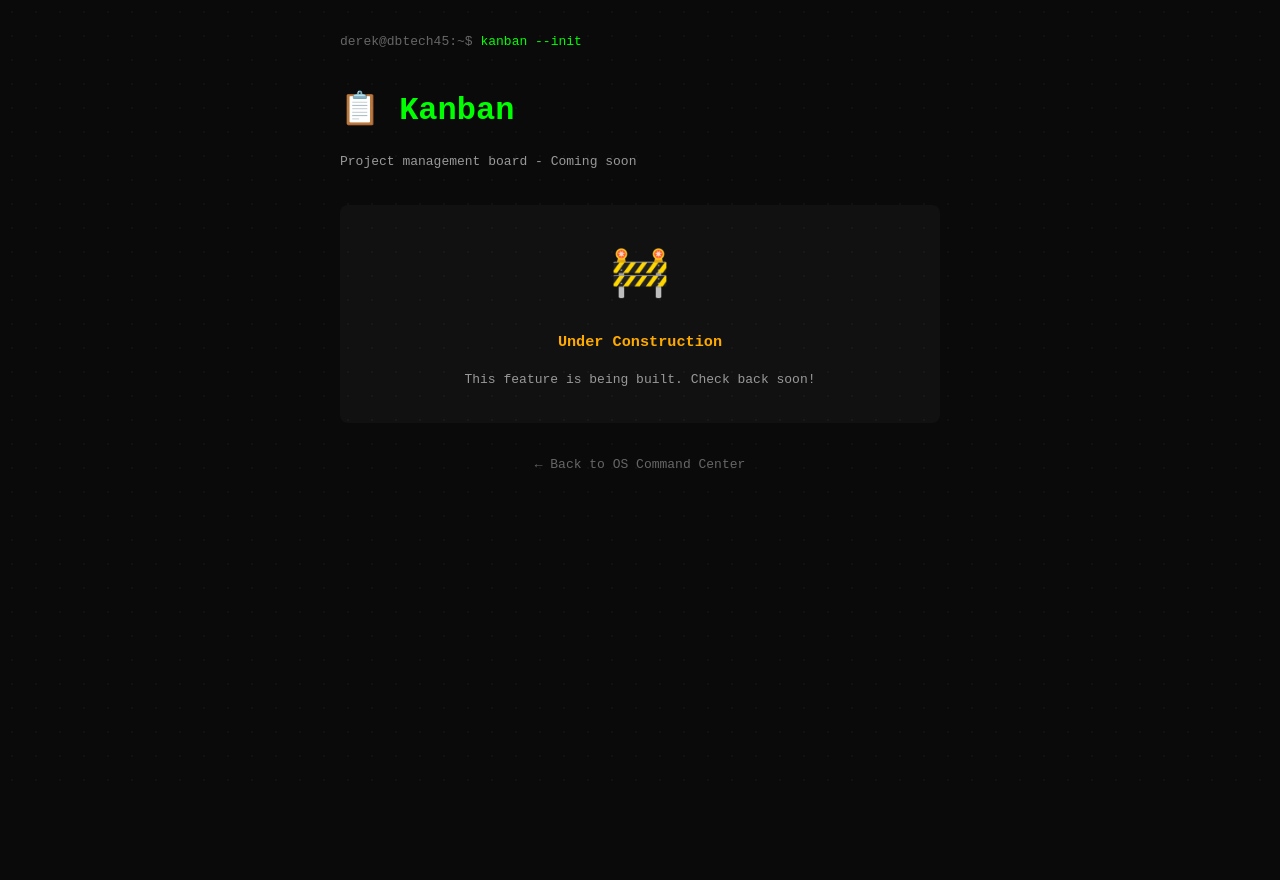
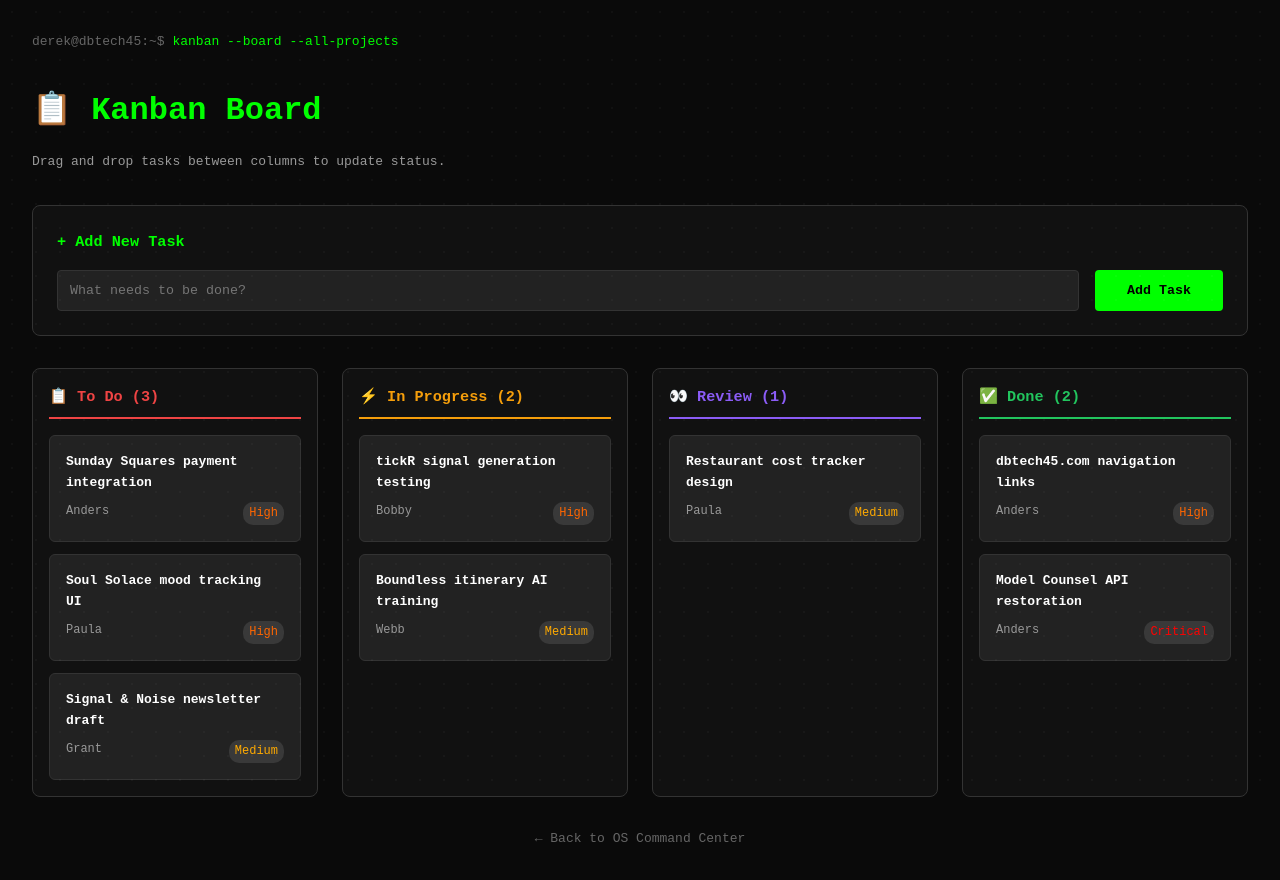
Before and after one commit to Milobuilds45/dbtech45, a Next.js app: page /kanban in a window 1280 px wide. Before the commit the page ends 800 px from the top, so only its background shows below. Built offline with nearby package versions, Linux system fonts and the light colour scheme.

Commit message:
fix: restore better UX - remove green borders, restore Ideas Vault with card interface, add full drag-drop Kanban board

```diff
--- a/src/app/kanban/page.tsx
+++ b/src/app/kanban/page.tsx
@@ -1,19 +1,200 @@
+'use client';
+import { useState } from "react";
+
 export default function Kanban() {
+  const [tasks, setTasks] = useState({
+    todo: [
+      { id: '1', title: 'Sunday Squares payment integration', assignee: 'Anders', priority: 'High' },
+      { id: '2', title: 'Soul Solace mood tracking UI', assignee: 'Paula', priority: 'High' },
+      { id: '3', title: 'Signal & Noise newsletter draft', assignee: 'Grant', priority: 'Medium' }
+    ],
+    progress: [
+      { id: '4', title: 'tickR signal generation testing', assignee: 'Bobby', priority: 'High' },
+      { id: '5', title: 'Boundless itinerary AI training', assignee: 'Webb', priority: 'Medium' }
+    ],
+    review: [
+      { id: '6', title: 'Restaurant cost tracker design', assignee: 'Paula', priority: 'Medium' }
+    ],
+    done: [
+      { id: '7', title: 'dbtech45.com navigation links', assignee: 'Anders', priority: 'High' },
+      { id: '8', title: 'Model Counsel API restoration', assignee: 'Anders', priority: 'Critical' }
+    ]
+  });
+
+  const [newTask, setNewTask] = useState('');
+  const [draggedTask, setDraggedTask] = useState<any>(null);
+
+  const columns = [
+    { id: 'todo', title: '📋 To Do', color: '#ef4444' },
+    { id: 'progress', title: '⚡ In Progress', color: '#f59e0b' },
+    { id: 'review', title: '👀 Review', color: '#8b5cf6' },
+    { id: 'done', title: '✅ Done', color: '#22c55e' }
+  ];
+
+  const addTask = () => {
+    if (newTask.trim()) {
+      const task = {
+        id: Date.now().toString(),
+        title: newTask,
+        assignee: 'Unassigned',
+        priority: 'Medium'
+      };
+      setTasks(prev => ({
+        ...prev,
+        todo: [...prev.todo, task]
+      }));
+      setNewTask('');
+    }
+  };
+
+  const handleDragStart = (e: any, task: any, columnId: string) => {
+    setDraggedTask({ ...task, sourceColumn: columnId });
+  };
+
+  const handleDragOver = (e: any) => {
+    e.preventDefault();
+  };
+
+  const handleDrop = (e: any, targetColumn: string) => {
+    e.preventDefault();
+    if (!draggedTask) return;
+
+    const sourceColumn = draggedTask.sourceColumn;
+    if (sourceColumn === targetColumn) return;
+
+    setTasks(prev => ({
+      ...prev,
+      [sourceColumn]: prev[sourceColumn].filter((t: any) => t.id !== draggedTask.id),
+      [targetColumn]: [...prev[targetColumn], { ...draggedTask, sourceColumn: undefined }]
+    }));
+
+    setDraggedTask(null);
+  };
+
+  const getPriorityColor = (priority: string) => {
+    switch(priority) {
+      case 'Critical': return '#ff0000';
+      case 'High': return '#ff6600';
+      case 'Medium': return '#ffaa00';
+      case 'Low': return '#00ff00';
+      default: return '#999';
+    }
+  };
+
   return (
     <div style={{ minHeight: '100vh', backgroundColor: '#0a0a0a', color: '#00ff00', padding: '2rem' }}>
-      <div className="terminal" style={{ maxWidth: '600px', margin: '0 auto', fontFamily: 'monospace' }}>
+      <div style={{ maxWidth: '1400px', margin: '0 auto', fontFamily: 'monospace' }}>
         <div style={{ marginBottom: '2rem' }}>
           <span style={{ color: '#666' }}>derek@dbtech45:~$ </span>
-          <span>kanban --init</span>
+          <span>kanban --board --all-projects</span>
         </div>
 
-        <h1 style={{ color: '#00ff00', fontSize: '2rem', marginBottom: '1rem' }}>📋 Kanban</h1>
-        <p style={{ color: '#999', marginBottom: '2rem' }}>Project management board - Coming soon</p>
+        <h1 style={{ color: '#00ff00', fontSize: '2rem', marginBottom: '1rem' }}>📋 Kanban Board</h1>
+        <p style={{ color: '#999', marginBottom: '2rem' }}>Drag and drop tasks between columns to update status.</p>
 
-        <div style={{ backgroundColor: '#111', padding: '2rem', borderRadius: '8px', textAlign: 'center' }}>
-          <div style={{ color: '#ffaa00', fontSize: '48px', marginBottom: '1rem' }}>🚧</div>
-          <h3 style={{ color: '#ffaa00', marginBottom: '1rem' }}>Under Construction</h3>
-          <p style={{ color: '#999' }}>This feature is being built. Check back soon!</p>
+        {/* Add New Task */}
+        <div style={{ backgroundColor: '#111', padding: '1.5rem', borderRadius: '8px', marginBottom: '2rem', border: '1px solid #333' }}>
+          <h3 style={{ color: '#00ff00', marginBottom: '1rem' }}>+ Add New Task</h3>
+          <div style={{ display: 'flex', gap: '1rem' }}>
+            <input
+              type="text"
+              placeholder="What needs to be done?"
+              value={newTask}
+              onChange={(e) => setNewTask(e.target.value)}
+              onKeyPress={(e) => e.key === 'Enter' && addTask()}
+              style={{
+                flex: 1,
+                padding: '0.75rem',
+                backgroundColor: '#222',
+                border: '1px solid #333',
+                borderRadius: '4px',
+                color: '#00ff00',
+                fontFamily: 'monospace'
+              }}
+            />
+            <button
+              onClick={addTask}
+              style={{
+                backgroundColor: '#00ff00',
+                color: '#000',
+                padding: '0.75rem 2rem',
+                border: 'none',
+                borderRadius: '4px',
+                fontWeight: 'bold',
+                cursor: 'pointer',
+                fontFamily: 'monospace'
+              }}
+            >
+              Add Task
+            </button>
+          </div>
+        </div>
+
+        {/* Kanban Columns */}
+        <div style={{ display: 'grid', gridTemplateColumns: 'repeat(4, 1fr)', gap: '1.5rem' }}>
+          {columns.map(column => (
+            <div
+              key={column.id}
+              onDragOver={handleDragOver}
+              onDrop={(e) => handleDrop(e, column.id)}
+              style={{
+                backgroundColor: '#111',
+                borderRadius: '8px',
+                padding: '1rem',
+                border: '1px solid #333',
+                minHeight: '400px'
+              }}
+            >
+              <h3 style={{
+                color: column.color,
+                marginBottom: '1rem',
+                borderBottom: `2px solid ${column.color}`,
+                paddingBottom: '0.5rem'
+              }}>
+                {column.title} ({tasks[column.id].length})
+              </h3>
+
+              <div style={{ display: 'flex', flexDirection: 'column', gap: '0.75rem' }}>
+                {tasks[column.id].map((task: any) => (
+                  <div
+                    key={task.id}
+                    draggable
+                    onDragStart={(e) => handleDragStart(e, task, column.id)}
+                    style={{
+                      backgroundColor: '#222',
+                      padding: '1rem',
+                      borderRadius: '6px',
+                      border: '1px solid #333',
+                      cursor: 'grab',
+                      transition: 'all 0.2s ease'
+                    }}
+                    onMouseEnter={(e) => e.currentTarget.style.borderColor = column.color}
+                    onMouseLeave={(e) => e.currentTarget.style.borderColor = '#333'}
+                  >
+                    <div style={{ marginBottom: '0.5rem', fontWeight: 'bold', color: '#fff' }}>
+                      {task.title}
+                    </div>
+                    <div style={{
+                      display: 'flex',
+                      justifyContent: 'space-between',
+                      fontSize: '12px',
+                      color: '#999'
+                    }}>
+                      <span>{task.assignee}</span>
+                      <span style={{
+                        color: getPriorityColor(task.priority),
+                        backgroundColor: 'rgba(255,255,255,0.1)',
+                        padding: '2px 6px',
+                        borderRadius: '10px'
+                      }}>
+                        {task.priority}
+                      </span>
+                    </div>
+                  </div>
+                ))}
+              </div>
+            </div>
+          ))}
         </div>
 
         <div style={{ marginTop: '2rem', textAlign: 'center' }}>
```
Also changed, not shown: src/app/ideas-vault/page.tsx (+123 -42 lines), src/app/os/page.tsx (+2 -5 lines).
